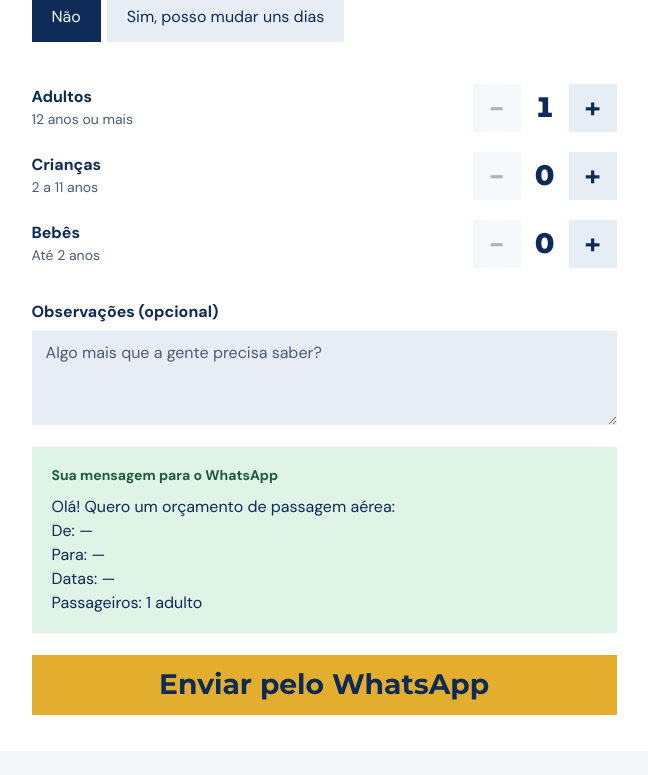
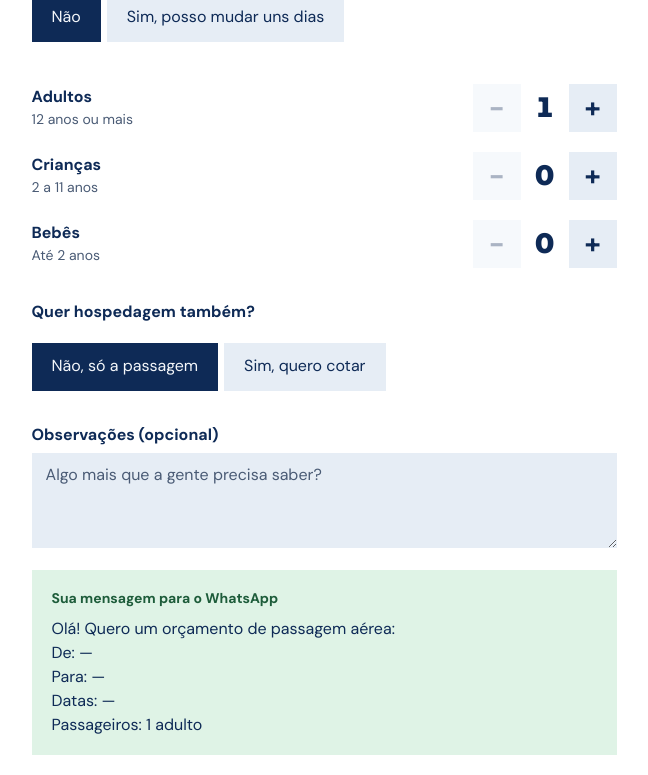
Before and after one commit to Gab-AR/Algoritmo-das-Milhas, a Next.js app: page /orcamento in a window 1280 px wide. Shown: the part 631-1406 px from the top of the page, without its empty margins (589-1237 px from the left). Built offline with nearby package versions, Linux system fonts and the light colour scheme.

Commit message:
Orçamento: oferece hospedagem na passagem e seguro viagem quando a viagem é internacional

```diff
--- a/src/components/orcamento/Orcamento.tsx
+++ b/src/components/orcamento/Orcamento.tsx
@@ -58,6 +58,8 @@ export default function Orcamento() {
   const [incluir, setIncluir] = useState<string[]>(["Passagem aérea", "Hotel"]);
   const [idades, setIdades] = useState("");
   const [obs, setObs] = useState("");
+  const [querHotel, setQuerHotel] = useState<"sim" | "nao">("nao");
+  const [querSeguro, setQuerSeguro] = useState<"sim" | "nao">("nao");
   const hoje = useHoje();
 
   // A volta (ou a saída do hotel, ou o fim do seguro) nunca fica antes da ida: se a ida passar dela, ela é apagada.
@@ -82,6 +84,17 @@ export default function Orcamento() {
     .filter(Boolean)
     .join(", ");
 
+  // Viagem internacional: origem ou destino fora do Brasil, pelos aeroportos da lista.
+  const paisDe = (c: string) => AEROPORTOS.find((a) => c.toUpperCase().includes(`(${a.codigo})`))?.pais;
+  const internacional = tipo === "passagem" && [origem, destino].some((c) => {
+    const p = paisDe(c);
+    return p !== undefined && p !== "Brasil";
+  });
+  const extras = [
+    querHotel === "sim" && "Hospedagem: quero cotar também, nas datas da viagem",
+    internacional && querSeguro === "sim" && "Seguro viagem: quero cotar também",
+  ];
+
   const mensagem = (() => {
     const fim = [obs.trim() && `Observações: ${obs.trim()}`];
     if (tipo === "passagem")
@@ -92,6 +105,7 @@ export default function Orcamento() {
         trajeto === "ida" ? `Ida: ${ida ? dataBR(ida) : "—"} (só ida)` : `Datas: ${intervalo(ida, volta) || "—"}`,
         flexivel === "sim" && "Datas flexíveis: sim",
         `Passageiros: ${pessoas}`,
+        ...extras,
         ...fim,
       ]);
     if (tipo === "onibus")
@@ -102,6 +116,7 @@ export default function Orcamento() {
         trajeto === "ida" ? `Ida: ${ida ? dataBR(ida) : "—"} (só ida)` : `Datas: ${intervalo(ida, volta) || "—"}`,
         flexivel === "sim" && "Datas flexíveis: sim",
         `Passageiros: ${pessoas}`,
+        ...extras,
         ...fim,
       ]);
     if (tipo === "hotel")
@@ -252,6 +267,29 @@ export default function Orcamento() {
           </div>
         )}
 
+        {(tipo === "passagem" || tipo === "onibus") && (
+          <Escolha
+            rotulo="Quer hospedagem também?"
+            valor={querHotel}
+            onChange={setQuerHotel}
+            opcoes={[
+              { valor: "nao", texto: "Não, só a passagem" },
+              { valor: "sim", texto: "Sim, quero cotar" },
+            ]}
+          />
+        )}
+        {internacional && (
+          <Escolha
+            rotulo="Precisa de seguro viagem?"
+            valor={querSeguro}
+            onChange={setQuerSeguro}
+            opcoes={[
+              { valor: "nao", texto: "Não" },
+              { valor: "sim", texto: "Sim, quero cotar" },
+            ]}
+          />
+        )}
+
         {tipo === "hotel" && (
           <>
             {criancas > 0 && (
```
